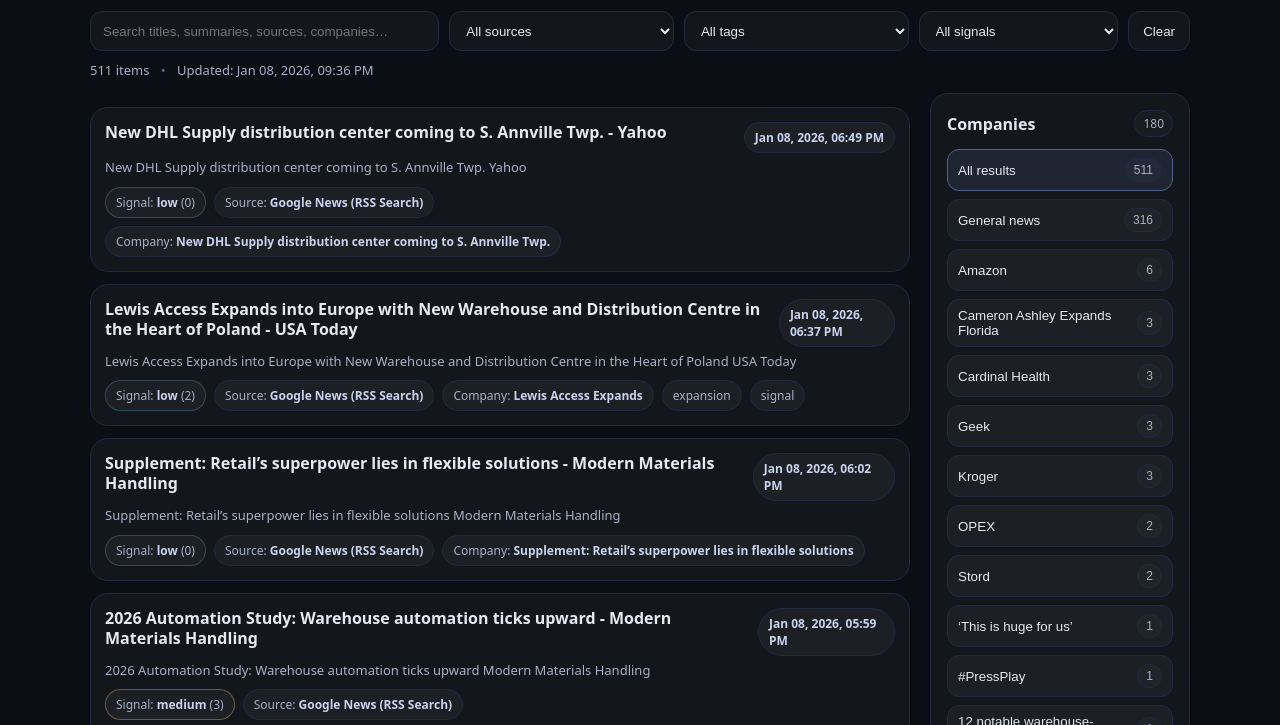
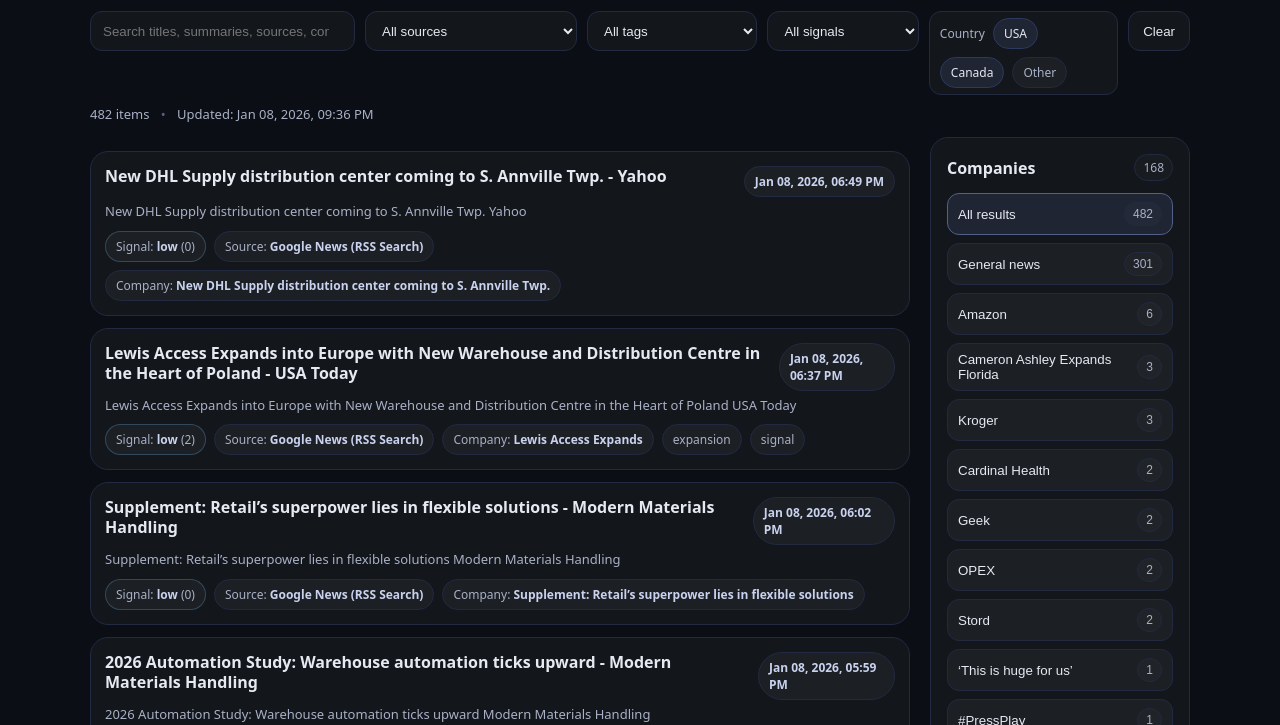
Before and after one commit to Alvaro-Jaramillo/Alvaro-Jaramillo.github.io, a website: page index.html in a window 1280 px wide. Shown: the part 72-797 px from the top of the page. Drawn offline with Linux system fonts and the light colour scheme.

Commit message:
adding country filter and increasing article pull size

```diff
--- a/app.js
+++ b/app.js
@@ -10,6 +10,7 @@
   tagFilter: document.getElementById("tagFilter"),
   signalFilter: document.getElementById("signalFilter"),
   clearBtn: document.getElementById("clearBtn"),
+  countryFilter: document.getElementById("countryFilter"),
   companyPanel: document.getElementById("companyPanel"),
   companyList: document.getElementById("companyList"),
   companyCount: document.getElementById("companyCount"),
@@ -33,6 +34,61 @@
   "updates"
 ]);
 
+const canadaHints = [
+  "canada",
+  "canadian",
+  "ontario",
+  "quebec",
+  "british columbia",
+  "alberta",
+  "manitoba",
+  "saskatchewan",
+  "nova scotia",
+  "new brunswick",
+  "newfoundland",
+  "labrador",
+  "prince edward island",
+  "pei",
+  "yukon",
+  "nunavut",
+  "northwest territories"
+];
+
+const usaHints = [
+  "usa",
+  "u.s.",
+  "u.s.a.",
+  "united states",
+  "american"
+];
+
+const otherHints = [
+  "united kingdom",
+  "uk",
+  "england",
+  "scotland",
+  "wales",
+  "ireland",
+  "germany",
+  "france",
+  "spain",
+  "italy",
+  "netherlands",
+  "sweden",
+  "norway",
+  "denmark",
+  "finland",
+  "australia",
+  "new zealand",
+  "india",
+  "china",
+  "japan",
+  "korea",
+  "mexico",
+  "brazil",
+  "singapore"
+];
+
 function norm(s) {
   return (s || "").toString().toLowerCase().trim();
 }
@@ -51,6 +107,28 @@
   if (words.length > 6) return true;
   if (cleaned.length > 60) return true;
   return false;
+}
+
+function deriveCountry(item) {
+  const text = norm([item.title, item.summary, item.company_guess].filter(Boolean).join(" "));
+  if (!text) return "USA";
+  if (canadaHints.some(h => text.includes(h))) return "Canada";
+  if (otherHints.some(h => text.includes(h))) return "Other";
+  if (usaHints.some(h => text.includes(h))) return "USA";
+  return "USA";
+}
+
+function getSelectedCountries() {
+  if (!els.countryFilter) return [];
+  return [...els.countryFilter.querySelectorAll("input[type=\"checkbox\"]:checked")].map(input => input.value);
+}
+
+function resetCountries() {
+  if (!els.countryFilter) return;
+  const inputs = els.countryFilter.querySelectorAll("input[type=\"checkbox\"]");
+  inputs.forEach(input => {
+    input.checked = input.value === "USA" || input.value === "Canada";
+  });
 }
 
 function formatDate(iso) {
@@ -83,6 +161,7 @@
   const source = els.sourceFilter.value;
   const tag = els.tagFilter.value;
   const sig = els.signalFilter.value;
+  const countries = getSelectedCountries();
 
   filtered = allItems.filter(item => {
     if (source && item.source !== source) return false;
@@ -91,6 +170,7 @@
       const bucket = (item.signal_bucket || "").toLowerCase();
       if (bucket !== sig) return false;
     }
+    if (countries.length && !countries.includes(deriveCountry(item))) return false;
 
     if (!q) return true;
     const hay = norm([
@@ -287,12 +367,14 @@
 els.sourceFilter.addEventListener("change", applyFilters);
 els.tagFilter.addEventListener("change", applyFilters);
 els.signalFilter.addEventListener("change", applyFilters);
+els.countryFilter?.addEventListener("change", applyFilters);
 els.clearBtn.addEventListener("click", () => {
   els.search.value = "";
   els.sourceFilter.value = "";
   els.tagFilter.value = "";
   els.signalFilter.value = "";
   companyFilter = "";
+  resetCountries();
   applyFilters();
 });
 
--- a/index.html
+++ b/index.html
@@ -28,6 +28,21 @@
           <option value="medium">Medium</option>
           <option value="low">Low</option>
         </select>
+        <div class="country-filter" id="countryFilter">
+          <span class="filter-label">Country</span>
+          <label class="country-option">
+            <input type="checkbox" value="USA" checked />
+            <span>USA</span>
+          </label>
+          <label class="country-option">
+            <input type="checkbox" value="Canada" checked />
+            <span>Canada</span>
+          </label>
+          <label class="country-option">
+            <input type="checkbox" value="Other" />
+            <span>Other</span>
+          </label>
+        </div>
         <button id="clearBtn" type="button">Clear</button>
       </div>
 
--- a/keywords.json
+++ b/keywords.json
@@ -12,8 +12,8 @@
     "e-commerce fulfillment",
     "warehouse modernization"
   ],
-  "maxItemsPerQuery": 50,
-  "maxTotalItems": 600,
+  "maxItemsPerQuery": 100,
+  "maxTotalItems": 1000,
   "language": "en",
   "region": "US"
 }
--- a/styles.css
+++ b/styles.css
@@ -21,7 +21,7 @@
   background: rgba(255,255,255,0.03); border-radius: 999px; color: var(--muted);
 }
 .controls {
-  display:grid; grid-template-columns: 1.4fr 0.9fr 0.9fr 0.8fr auto;
+  display:grid; grid-template-columns: 1.4fr 0.9fr 0.9fr 0.8fr 1fr auto;
   gap:10px; margin-top: 14px;
 }
 input, select, button {
@@ -30,6 +30,29 @@
 }
 button { cursor: pointer; padding: 0 14px; }
 button:hover { border-color: #2d3960; }
+.country-filter {
+  display:flex; align-items:center; flex-wrap:wrap; gap: 8px;
+  padding: 6px 10px;
+  border-radius: 12px;
+  border: 1px solid var(--border);
+  background: rgba(255,255,255,0.03);
+}
+.filter-label { font-size: 12px; color: var(--muted); }
+.country-option { display:inline-flex; align-items:center; gap: 6px; cursor: pointer; }
+.country-option input { display:none; }
+.country-option span {
+  font-size: 12px;
+  padding: 6px 10px;
+  border-radius: 999px;
+  border: 1px solid var(--border);
+  background: rgba(255,255,255,0.04);
+  color: var(--muted);
+}
+.country-option input:checked + span {
+  color: var(--text);
+  border-color: #2d3960;
+  background: rgba(82,96,138,0.2);
+}
 .meta { margin-top: 10px; color: var(--muted); font-size: 13px; }
 .dot { margin: 0 8px; color: #52608a; }
 
```
